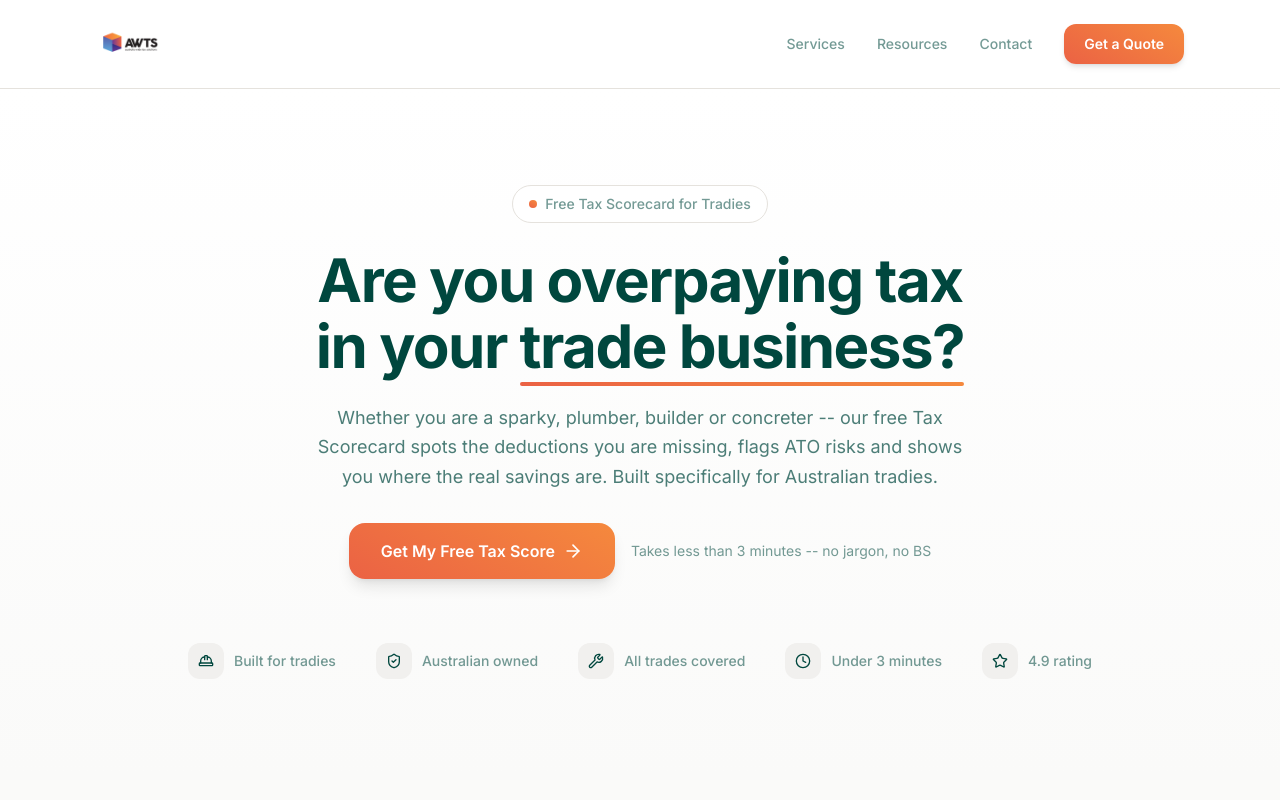
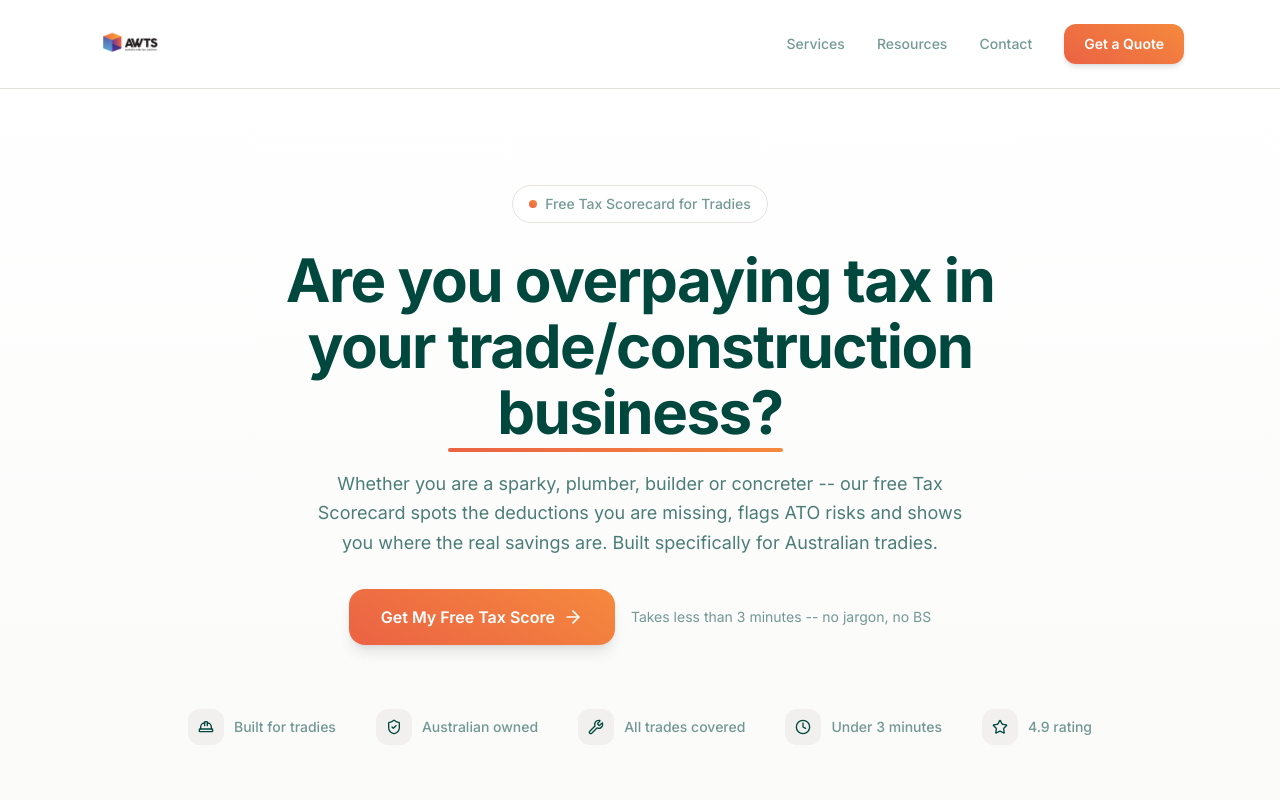
Before and after one commit to davidrios92/v0-tax-scorecard-app, a Next.js app: page / in a window 1280 px wide. Shown: the top 800 px of the page. Built offline with nearby package versions, Linux system fonts and the light colour scheme.

Commit message:
feat: broaden hero headline appeal to tradies and construction workers\n\nUpdate headline to include "trade/construction business?".

```diff
--- a/components/hero-section.tsx
+++ b/components/hero-section.tsx
@@ -34,7 +34,7 @@ export function HeroSection({ onStartScorecard }: HeroSectionProps) {
           <h1 className="text-balance text-4xl font-bold leading-tight tracking-tight text-[var(--foreground)] lg:text-6xl lg:leading-[1.1]">
             Are you overpaying tax in your{" "}
             <span className="relative">
-              trade business?
+              trade/construction business?
               <span
                 className="absolute -bottom-1 left-0 h-1 w-full rounded-full"
                 style={{
```
